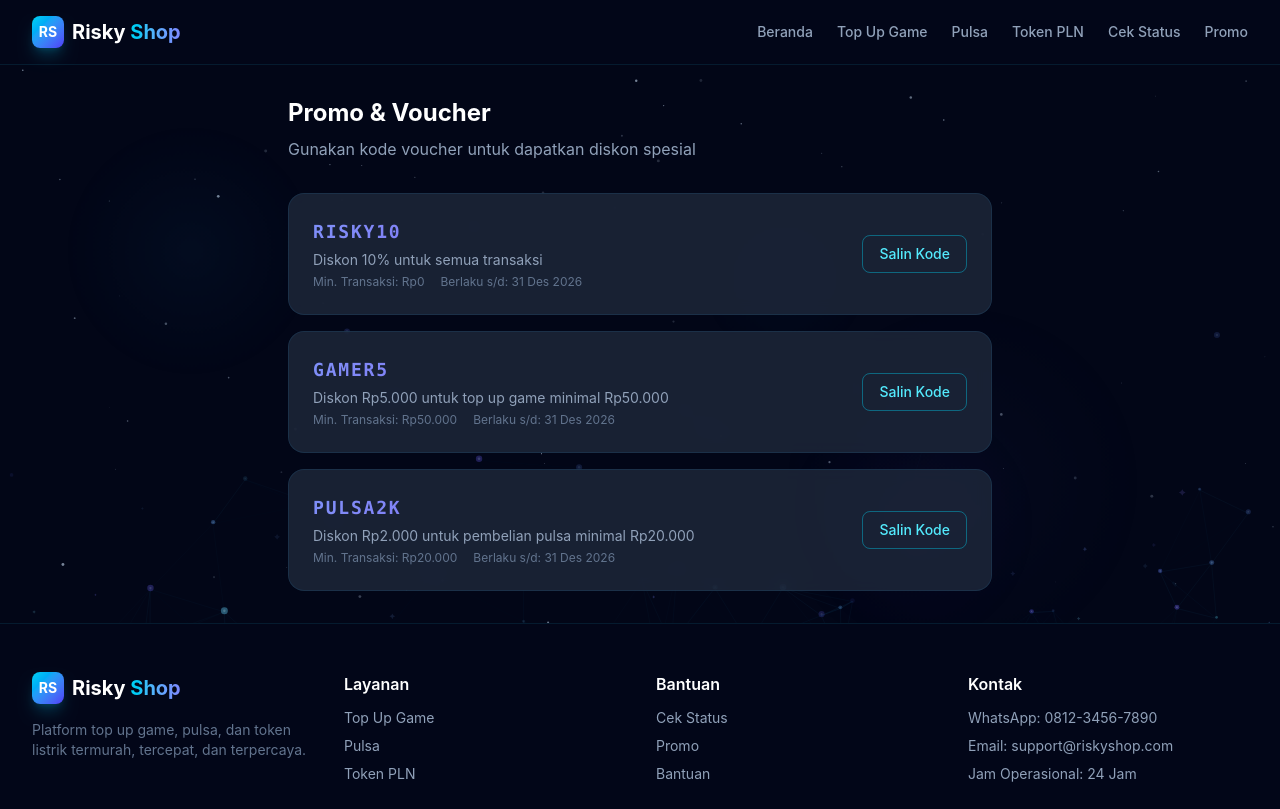
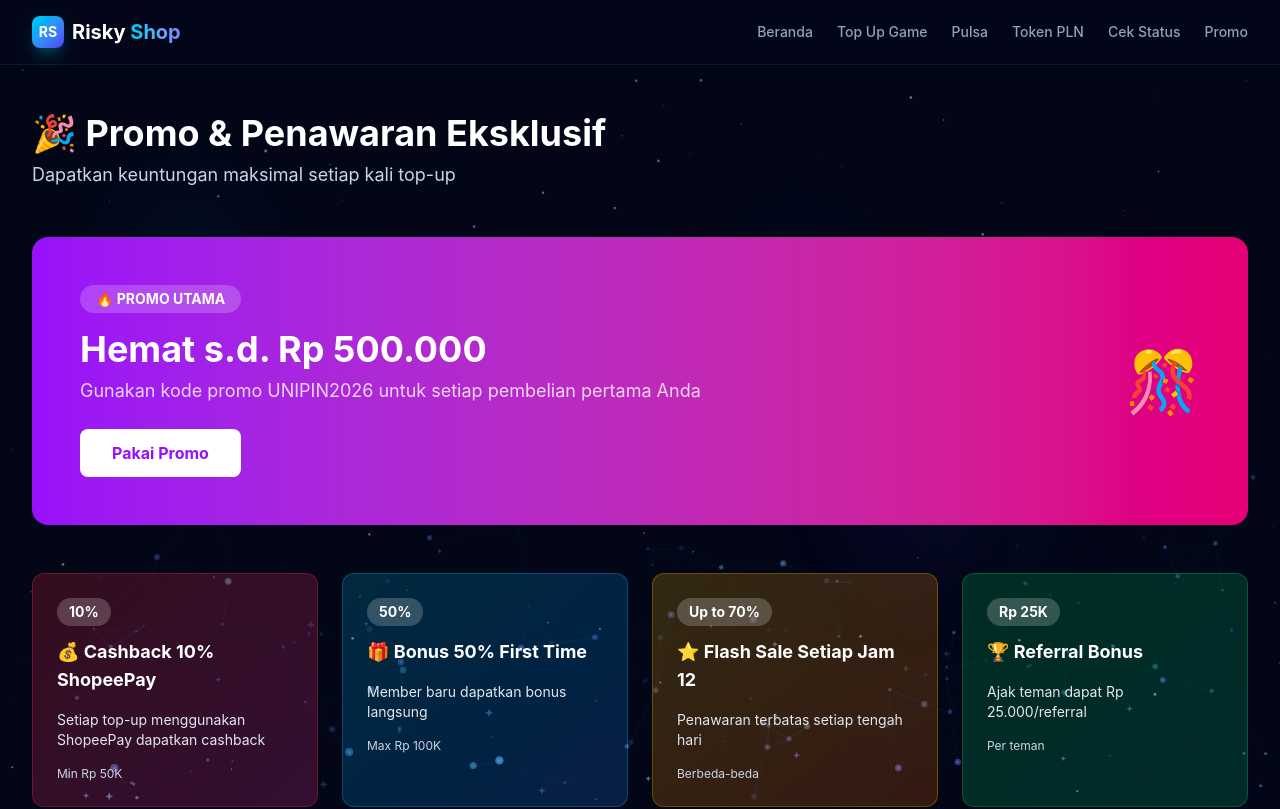
Before and after one commit to Fars-MD/risky-shop, a Next.js app: page /promo in a window 1280 px wide. Shown: the top 809 px of the page. Built offline with nearby package versions, Linux system fonts and the light colour scheme.

Commit message:
feat: Add promo, support, profile, and trending pages

```diff
--- /dev/null
+++ b/src/app/profile/page.tsx
@@ -0,0 +1,14 @@
+import UniPinUserProfile from "@/components/UniPinUserProfile";
+
+export const metadata = {
+  title: "Profil Saya | UniPin Top Up",
+  description: "Kelola profil Anda, lihat riwayat transaksi, dan kumpulkan UC Points",
+};
+
+export default function ProfilePage() {
+  return (
+    <main className="min-h-screen">
+      <UniPinUserProfile />
+    </main>
+  );
+}
--- a/src/app/promo/page.tsx
+++ b/src/app/promo/page.tsx
@@ -1,60 +1,14 @@
-"use client";
+import UniPinPromo from "@/components/UniPinPromo";
+
+export const metadata = {
+  title: "Promo & Penawaran Eksklusif | UniPin Top Up",
+  description: "Dapatkan promo terbaru, cashback, dan penawaran eksklusif untuk setiap top-up game Anda",
+};
 
 export default function PromoPage() {
-  const vouchers = [
-    {
-      code: "RISKY10",
-      desc: "Diskon 10% untuk semua transaksi",
-      min: "Rp0",
-      expiry: "31 Des 2026",
-    },
-    {
-      code: "GAMER5",
-      desc: "Diskon Rp5.000 untuk top up game minimal Rp50.000",
-      min: "Rp50.000",
-      expiry: "31 Des 2026",
-    },
-    {
-      code: "PULSA2K",
-      desc: "Diskon Rp2.000 untuk pembelian pulsa minimal Rp20.000",
-      min: "Rp20.000",
-      expiry: "31 Des 2026",
-    },
-  ];
-
   return (
-    <div className="max-w-3xl mx-auto px-4 sm:px-6 lg:px-8 py-8 relative z-10">
-      <h1 className="text-2xl font-bold text-white mb-2">Promo & Voucher</h1>
-      <p className="text-slate-400 mb-8">Gunakan kode voucher untuk dapatkan diskon spesial</p>
-
-      <div className="space-y-4">
-        {vouchers.map((v) => (
-          <div
-            key={v.code}
-            className="glass-light rounded-2xl p-6 flex flex-col sm:flex-row sm:items-center gap-4"
-          >
-            <div className="flex-1">
-              <div className="text-lg font-mono font-bold gradient-text tracking-widest mb-1">
-                {v.code}
-              </div>
-              <p className="text-sm text-slate-400 mb-1">{v.desc}</p>
-              <div className="flex gap-4 text-xs text-slate-500">
-                <span>Min. Transaksi: {v.min}</span>
-                <span>Berlaku s/d: {v.expiry}</span>
-              </div>
-            </div>
-            <button
-              onClick={() => {
-                navigator.clipboard.writeText(v.code);
-                alert("Kode voucher disalin!");
-              }}
-              className="px-4 py-2 border border-cyan-400/40 text-cyan-300 rounded-lg font-medium text-sm hover:border-cyan-300 hover:shadow-[0_0_15px_rgba(6,182,212,0.2)] transition-all duration-300 whitespace-nowrap"
-            >
-              Salin Kode
-            </button>
-          </div>
-        ))}
-      </div>
-    </div>
+    <main className="min-h-screen">
+      <UniPinPromo />
+    </main>
   );
 }
--- /dev/null
+++ b/src/app/support/page.tsx
@@ -0,0 +1,14 @@
+import UniPinSupport from "@/components/UniPinSupport";
+
+export const metadata = {
+  title: "Dukungan Pelanggan | UniPin Top Up",
+  description: "Hubungi tim support kami yang siap membantu 24/7 untuk semua pertanyaan Anda",
+};
+
+export default function SupportPage() {
+  return (
+    <main className="min-h-screen">
+      <UniPinSupport />
+    </main>
+  );
+}
--- /dev/null
+++ b/src/app/trending/page.tsx
@@ -0,0 +1,14 @@
+import TrendingGames from "@/components/TrendingGames";
+
+export const metadata = {
+  title: "Game Trending | UniPin Top Up",
+  description: "Lihat game-game yang paling trending dan banyak di-top up minggu ini",
+};
+
+export default function TrendingPage() {
+  return (
+    <main className="min-h-screen">
+      <TrendingGames />
+    </main>
+  );
+}
```
